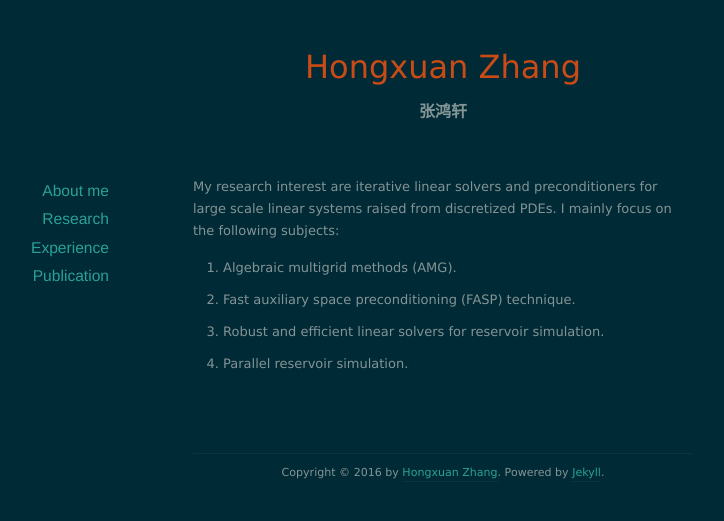
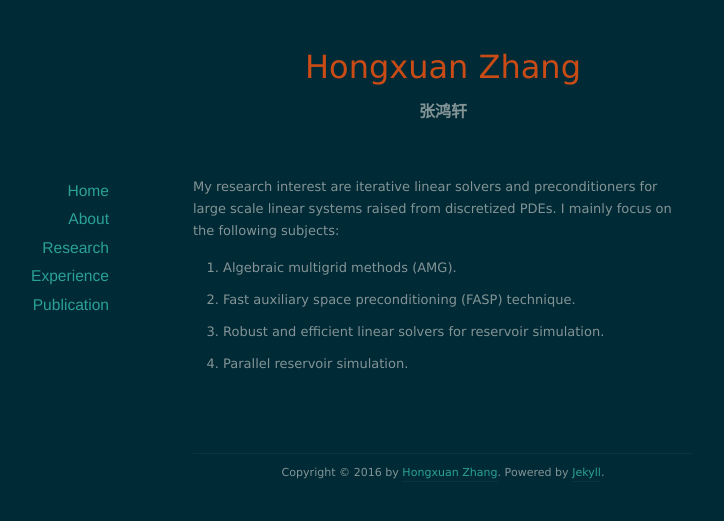
Before and after one commit to zhxsxuan/webpage, a Jekyll site: the page built from research.md, in a window 1280 px wide. Shown: the top 521 px of the page, without its empty margins (197-921 px from the left). Built offline with Jekyll 4.4.1, drawn with Linux system fonts in a browser that asks for light colours; nearby versions of some CDN libraries.

Commit message:
add Home in menu

```diff
--- a/_config.yml
+++ b/_config.yml
@@ -11,7 +11,9 @@ exclude: ['Sync.sh', 'README.md', 'Gemfile.lock', 'Gemfile', 'Rakefile']
 
 # Links
 links:
-  - title: "About me"
+  - title: "Home"
+    url: /
+  - title: "About"
     url: /about
   - title: "Research"
     url: /research
```
